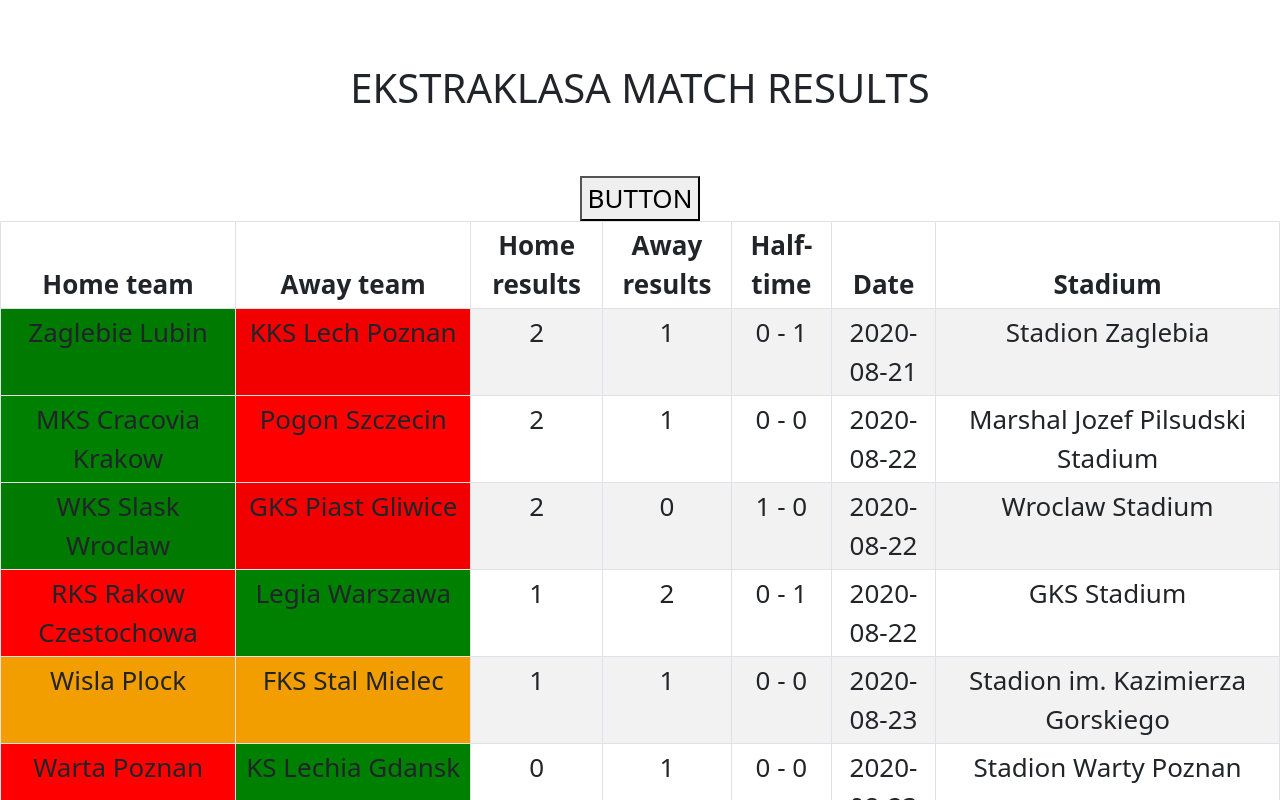
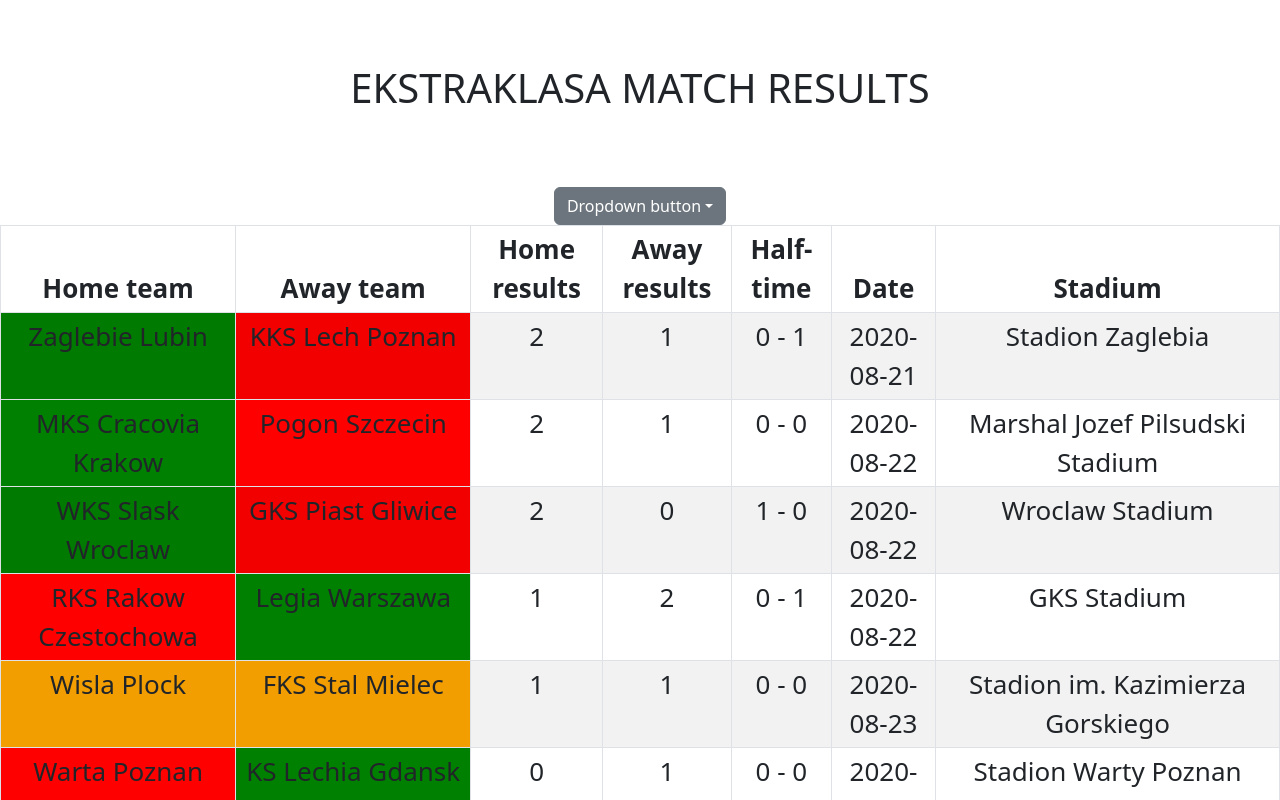
Before and after one commit to AniaPas/sportradarExtraklasaApp, a React (Create React App) app: page / in a window 1280 px wide. Shown: the top 800 px of the page. Built offline with nearby package versions, Linux system fonts and the light colour scheme; data requests are answered from the project's data file.

Commit message:
the end of ex3

```diff
--- /dev/null
+++ b/src/components/DropdownMenu/DropdownMenu.js
@@ -0,0 +1,38 @@
+import Dropdown from "react-bootstrap/Dropdown";
+import DropdownButton from "react-bootstrap/DropdownButton";
+
+export const DropdownMenu = ({ clickHandler }) => {
+  return (
+    <>
+      <DropdownButton
+        id='dropdown-button-dark-example2'
+        variant='secondary'
+        menuVariant='dark'
+        title='Dropdown button'
+        className='mt-2'
+      >
+        <Dropdown.Item
+          as='button'
+          onClick={() => clickHandler("http://localhost:3007/schedules/")}
+          active
+        >
+          20/21
+        </Dropdown.Item>
+        <Dropdown.Item
+          as='button'
+          onClick={() => clickHandler("http://localhost:3007/schedules21_22/")}
+        >
+          21/22
+        </Dropdown.Item>
+        <Dropdown.Item
+          as='button'
+          onClick={() => clickHandler("http://localhost:3007/schedules22_23/")}
+        >
+          22/23
+        </Dropdown.Item>
+        {/* <Dropdown.Divider />
+        <Dropdown.Item href='#/action-4'>Separated link</Dropdown.Item> */}
+      </DropdownButton>
+    </>
+  );
+};
--- a/src/view/Home.js
+++ b/src/view/Home.js
@@ -2,6 +2,7 @@
 import axios from "axios";
 import { useState } from "react";
 import { Results } from "../components/Table/Results";
+import { DropdownMenu } from "../components/DropdownMenu/DropdownMenu";
 //import { fetchData } from "../services/services";
 
 export const Home = () => {
@@ -25,8 +26,8 @@
       });
   }, [api]);
   console.log(data);
-  const clickHandler = () => {
-    setApi("http://localhost:3007/schedules21_22/");
+  const clickHandler = (someApi) => {
+    setApi(someApi);
   };
   //const getNames = data.map((item) => item.sport_event.competitors);
   //console.log(getNames);
@@ -64,7 +65,7 @@
   //console.log(homeResults);
   return (
     <div>
-      <button onClick={clickHandler}>BUTTON</button>
+      <DropdownMenu clickHandler={clickHandler} />
       <Results
         homeNames={homeNames}
         homeResults={homeResults}
```
